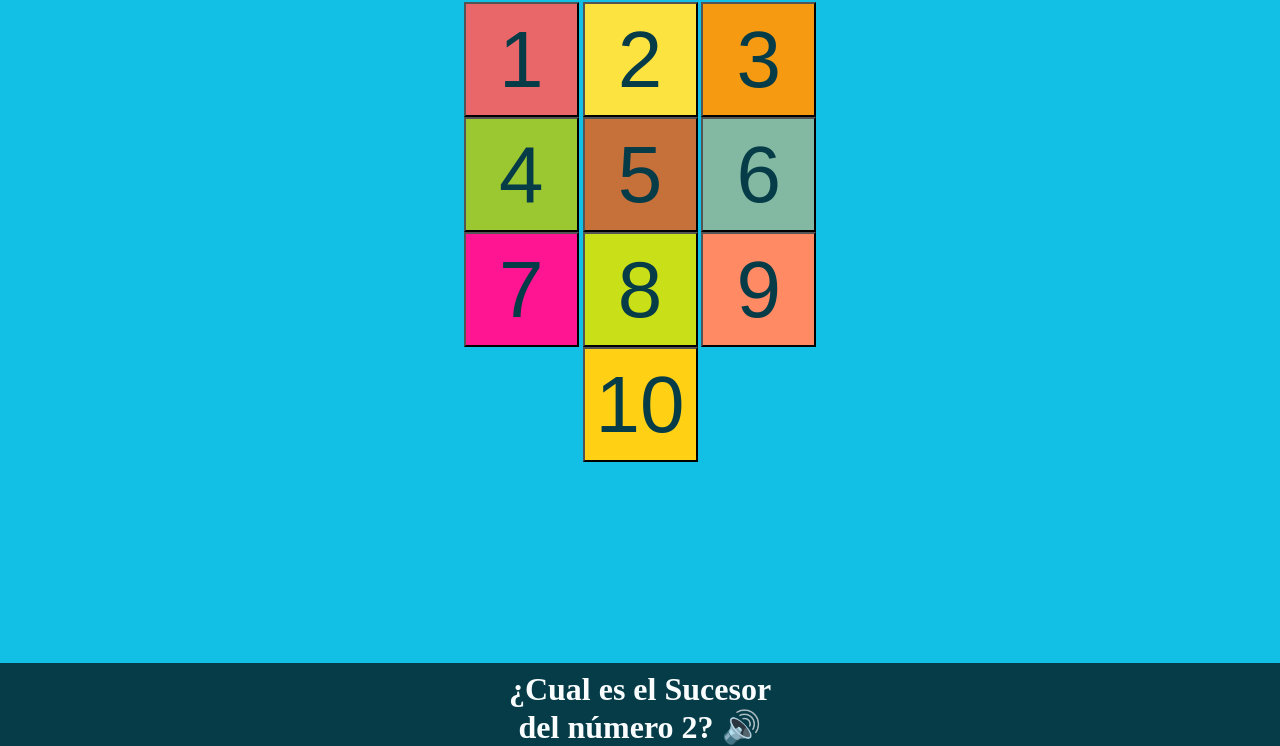
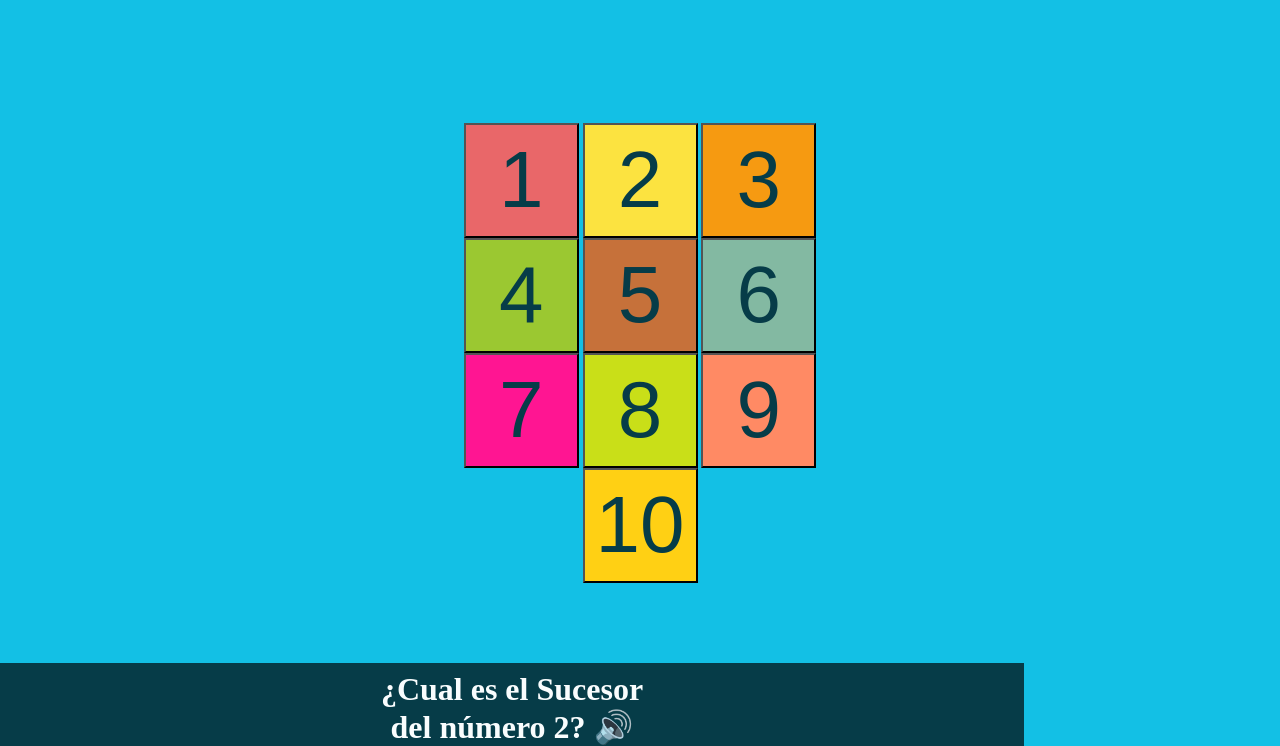
Before and after one commit to Stev-189/ante_suce, a plain HTML site: page index.html in a window 1280 px wide. Shown: the part 54-800 px from the top of the page. Drawn offline with Linux system fonts and the light colour scheme.

Commit message:
V3 Speak

```diff
--- a/index.html
+++ b/index.html
@@ -21,14 +21,14 @@
       flex-direction: column;
       justify-content: space-between;
       background-color:var(--backgrouncolor);
-      position: relative;
+      /* position: relative; */
       margin: 0;
       padding: 0;
       border: 0;
       height: 100vh;
     }
     #section-h1{
-      position: absolute;
+      /* position: absolute; */
       background-color: var(--backgrouncolorS);
       top:0;
       left: 0;
@@ -70,13 +70,13 @@
       font-size: 80px;
     }
     #texto{
-      position: absolute;
+      /* position: absolute; */
       background-color: var(--backgrouncolorS);
       bottom:0;
       left: 0;
       margin: 0;
       border: 0;
-      width: 100vw;
+      width: 80vw;
     }
     #num10{
       background-color: #FFD014;
@@ -134,12 +134,7 @@
     <button id="num9" class="btn" onclick="fIdBtn(this)">9</button>
     <button id="num10" class="btn" onclick="fIdBtn(this)">10</button>
   </section>
-  <section>
-
-  </section>
-  <section id="texto">
-
-  </section>
+  <section id="texto"></section>
   <script>
   let aNumber=[['Sucesor',2],['Sucesor',9],['Antecesor',8],['Antecesor',7],['Sucesor',1],['Sucesor',6],['Antecesor',2],['Antecesor',5],['Sucesor',4],['Sucesor',3],['Antecesor',10]],
       idBtn=[],
```
